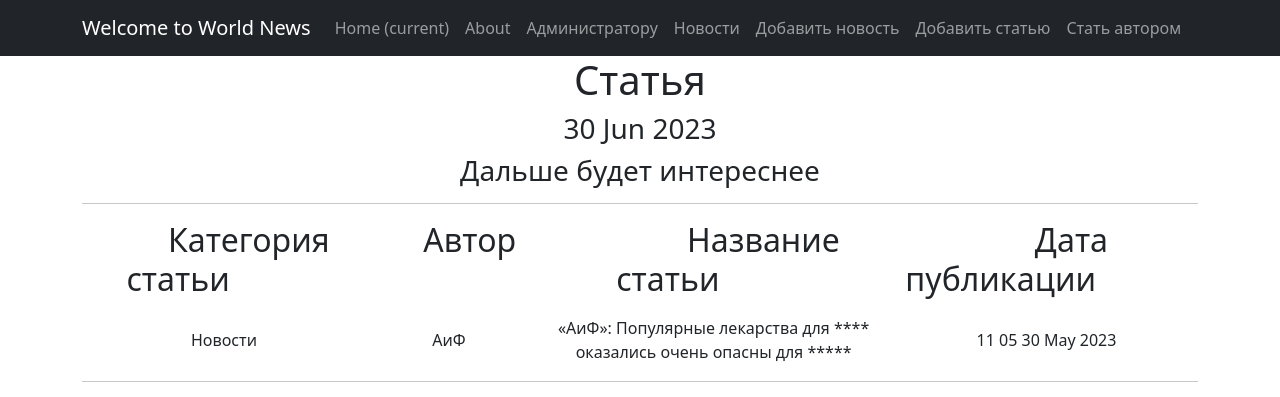
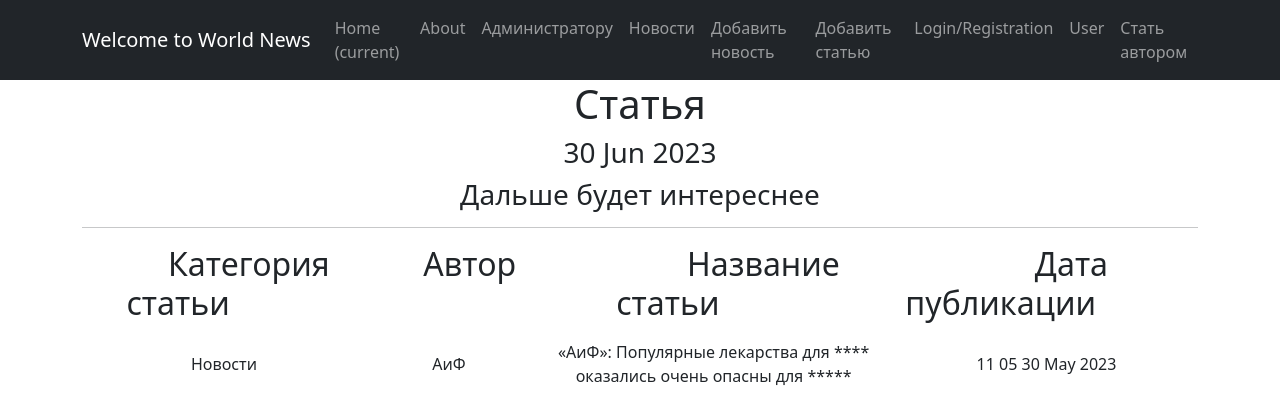
Before and after one commit to sova193/WorldNews, a Django app: page /post/1 in a window 1280 px wide. Shown: the top 397 px of the page. Run offline with Django 4.2, Linux system fonts and the light colour scheme; data comes from the database, SQL or seed files in the repository; both versions use the stored data as it was after the commit; some libraries are stand-ins or nearby versions.

Commit message:
ещё немного ковыряний

```diff
--- a/templates/flatpages/default.html
+++ b/templates/flatpages/default.html
@@ -60,6 +60,14 @@
                        </li>
 
                        <li class="nav-item">
+                           <a class="nav-link" href="profile">Login/Registration</a>
+                       </li>
+
+                       <li class="nav-item">
+                           <a class="nav-link" href="/user_page">User</a>
+                       </li>
+
+                       <li class="nav-item">
                            <a class="nav-link" href="/profile/">Стать автором</a> <!--для создания статьи
                            работать products-->
                        </li>
```
Also changed, not shown: db.sqlite3.
